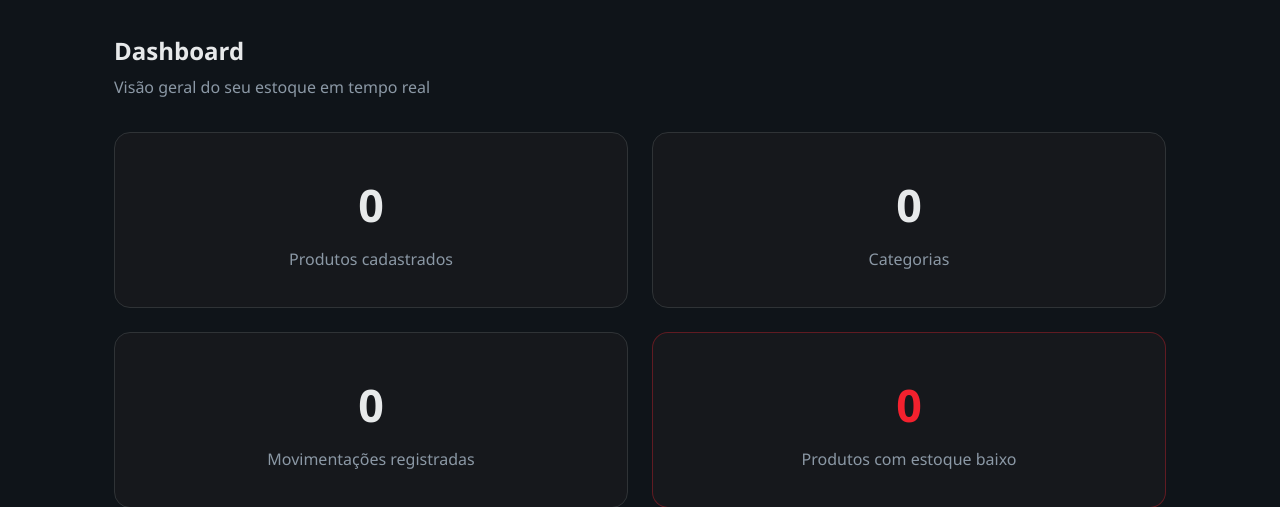
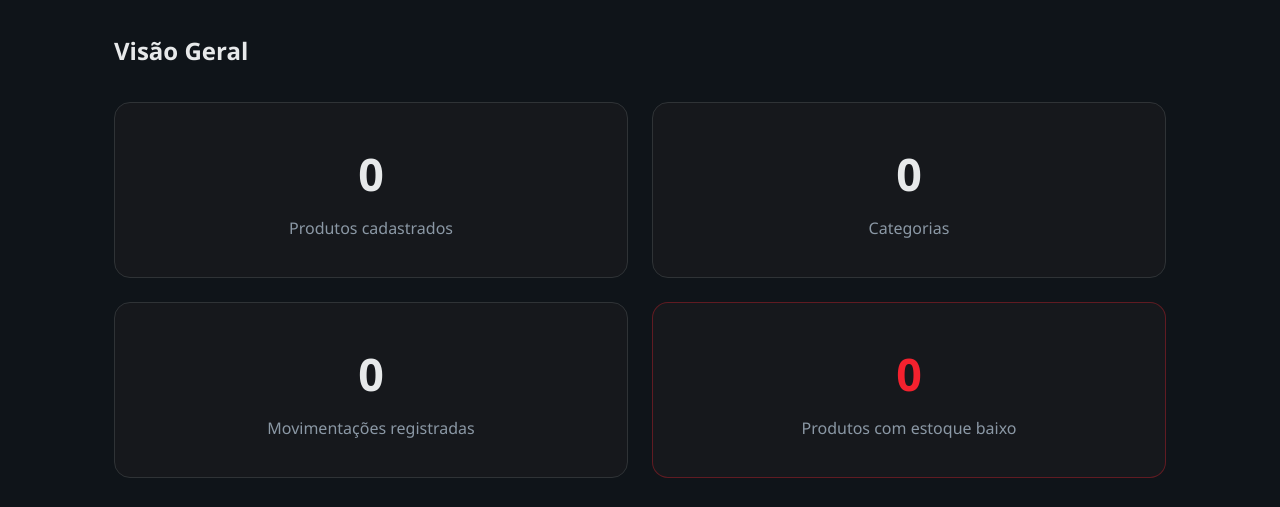
Before and after one commit to vinnyzz07/sistema-de-estoque, a Flask app: page / in a window 1280 px wide. Shown: the part 68-575 px from the top of the page. Run offline with Flask 3, Linux system fonts and the light colour scheme.

Commit message:
Ajuste no título da página inicial

```diff
--- a/app/templates/index.html
+++ b/app/templates/index.html
@@ -3,10 +3,7 @@
 {% block titulo %}Início - Sistema de Estoque{% endblock %}
 
 {% block conteudo %}
-    <div class="dashboard-topo">
-        <h2>Dashboard</h2>
-        <p class="subtitulo">Visão geral do seu estoque em tempo real</p>
-    </div>
+    <h2>Visão Geral</h2>
 
     <div class="cards">
         <div class="card">
```
